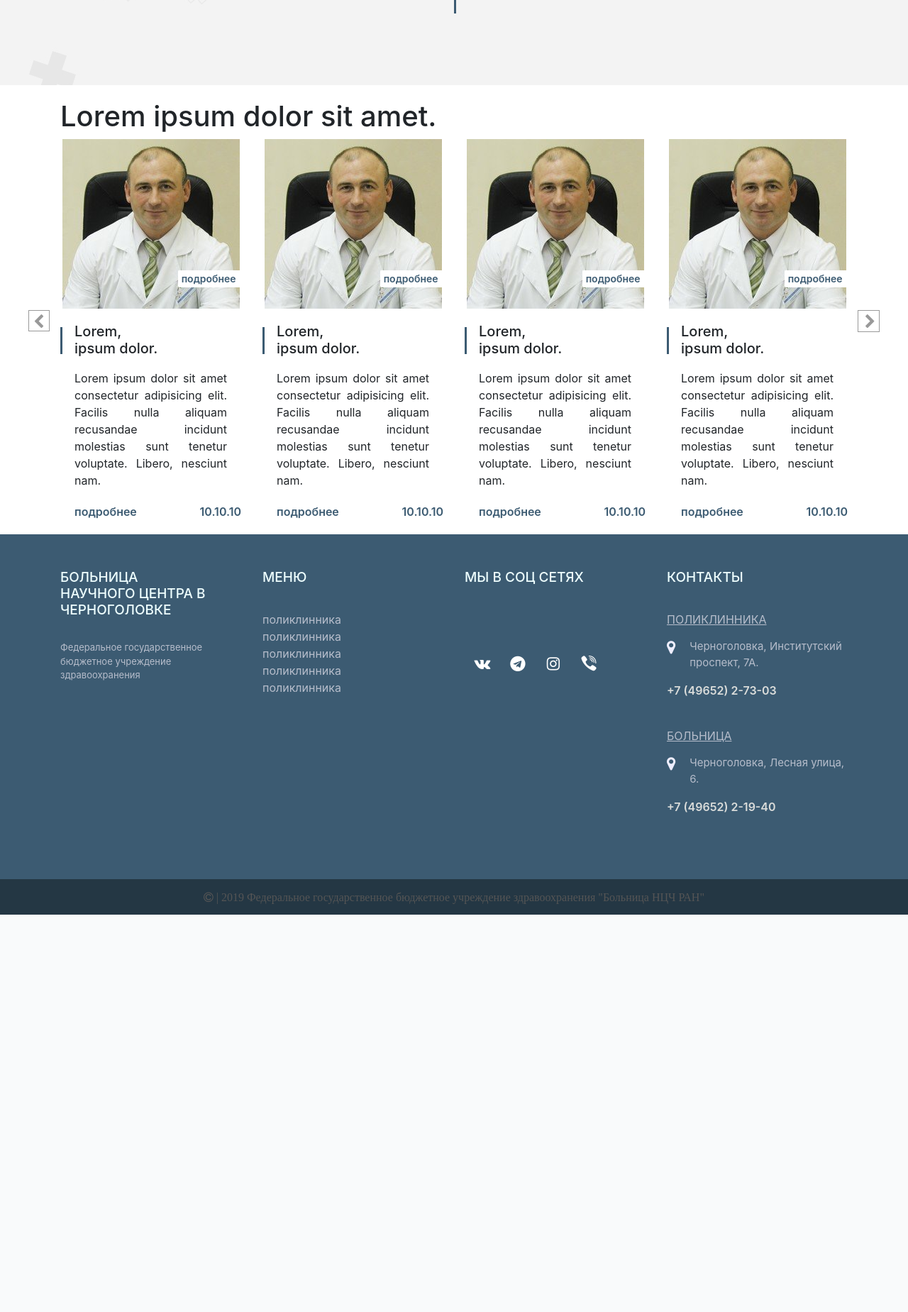
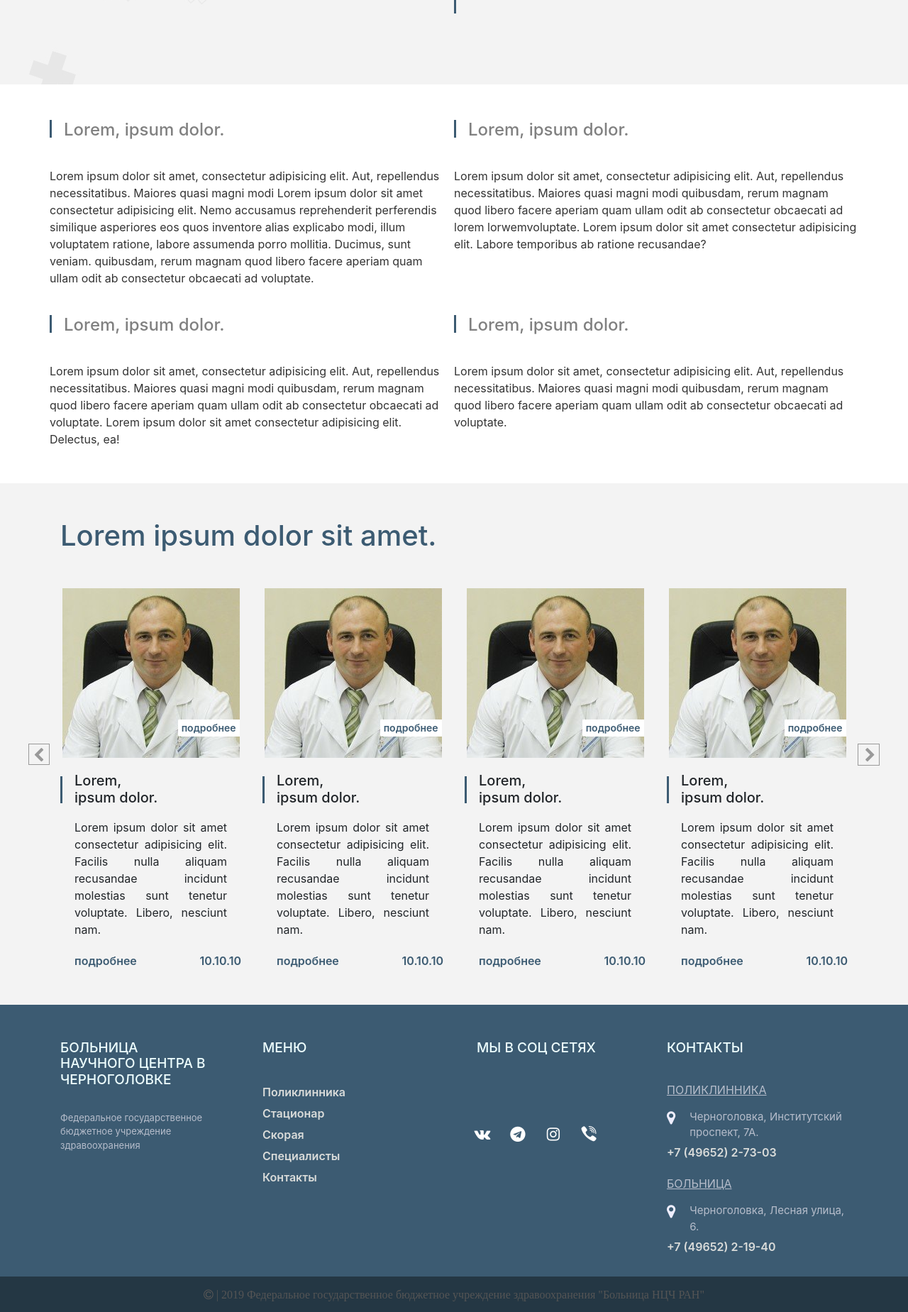
Before and after one commit to Mihailfusion/chgmed, a PHP site: page / in a window 1280 px wide. Shown: the part 1381-3230 px from the top of the page at 71% size. Before the commit the page ends 2670 px from the top, so only its background shows below. Run offline with PHP 8.4, Linux system fonts and the light colour scheme; some web fonts are replaced.

Commit message:
done main

```diff
--- a/css/style.css
+++ b/css/style.css
@@ -367,6 +367,13 @@ body {
 .nav {
   height: 52px;
   background: #3C5B72;
+  z-index: 99999;
+}
+
+.nav_active {
+  position: fixed;
+  top: 0;
+  width: 100%;
 }
 
 .nav-wrap {
@@ -425,6 +432,7 @@ body {
 .nav-submenu li {
   margin: 0;
   height: 32px;
+  z-index: 5;
 }
 
 .nav-submenu li a {
@@ -647,12 +655,16 @@ h5 {
 }
 
 .workers {
-  background-color: #fff;
-  padding: 20px 0;
+  padding: 50px 0;
 }
 
 .workers_pos {
   position: relative;
+}
+
+.workers_pos h2 {
+  margin-bottom: 50px;
+  color: #3C5B72;
 }
 
 .workers-slick_slide {
@@ -765,9 +777,17 @@ h5 {
 
 .footer {
   padding-top: 50px;
-  padding-bottom: 50px;
+  padding-bottom: 10px;
   background-color: #3C5B72;
   color: #b6bdcb;
+}
+
+.footer_menu li {
+  padding: 3px 0;
+}
+
+.footer_menu li a {
+  color: #dadcda;
 }
 
 .footer-about p {
@@ -802,11 +822,12 @@ h5 {
 
 .footer-contact_locate p {
   font-size: 15px;
+  margin-bottom: 0.3rem;
 }
 
 .footer-contact_tel {
   font-weight: bold;
-  margin-bottom: 40px;
+  margin-bottom: 20px;
 }
 
 .footer-contact_tel a {
@@ -845,6 +866,10 @@ h5 {
   display: flex;
 }
 
+.shift {
+  padding-left: 17px;
+}
+
 .copyright {
   height: 50px;
   background: #243744;
@@ -860,6 +885,36 @@ h5 {
           align-items: center;
 }
 
+.news {
+  padding: 30px 0;
+  background: #fff;
+}
+
+.news_title {
+  padding-left: 20px;
+  position: relative;
+  color: gray;
+}
+
+.news_title::before {
+  content: '';
+  width: 3px;
+  height: 25px;
+  background: #3C5B72;
+  position: absolute;
+  left: 0;
+  top: 0;
+}
+
+.news_note {
+  padding-top: 30px;
+  color: #333;
+}
+
+.news_card {
+  padding: 20px 0;
+}
+
 .temp {
   height: 800px;
   width: 100%;
--- a/index.html
+++ b/index.html
@@ -57,7 +57,8 @@
       <div class="col-xl-1 col-lg-1 col-md-1 col-sm-1 col-6 social">
         <div class="social-keep">
           <div class="social-brick"><a class="social-brick_link" href="#"><i class="fa fa-vk fa-lg"></i></a></div>
-          <div class="social-brick"><a class="social-brick_link" href="#"><i class="fa fa-instagram fa-lg"></i></a></div>
+          <div class="social-brick"><a class="social-brick_link" href="#"><i class="fa fa-instagram fa-lg"></i></a>
+          </div>
           <div class="social-brick"><a class="social-brick_link" href="#"><i class="fa fa-telegram fa-lg"></i></a></div>
           <div class="social-brick"><a class="social-brick_link" href="#"><i class="fa fa-viber fa-lg"></i>
             </a></div>
@@ -73,7 +74,7 @@
 
   <!-- ---------------- SECTION NAV --------------- -->
 
-  <div class="nav">
+  <div class="nav ">
     <ul class="container nav-wrap">
       <li class="nav-wrap_elem"> <a class="nav-wrap_a" href="#">поликлинника</a>
         <ul class="nav-submenu">
@@ -119,15 +120,9 @@
           <li> <a href="#">Участково-терапевтическая служба</a></li>
         </ul>
       </li>
-      <li class="nav-wrap_elem"> <a class="nav-wrap_a" href="#">поликлинника</a>
+      <li class="nav-wrap_elem"> <a class="nav-wrap_a" href="#">контакты</a>
         <ul class="nav-submenu">
-          <li> <a href="#">Участково-терапевтическая служба</a></li>
-          <li> <a href="#">Участково-терапевтическая служба</a></li>
-          <li> <a href="#">Участково-терапевтическая служба</a></li>
-          <li> <a href="#">Участково-терапевтическая служба</a></li>
-          <li> <a href="#">Участково-терапевтическая служба</a></li>
-          <li> <a href="#">Участково-терапевтическая служба</a></li>
-          <li> <a href="#">Участково-терапевтическая служба</a></li>
+
         </ul>
       </li>
 
@@ -249,13 +244,46 @@
   <section class="news">
     <div class="container">
       <div class="row">
-        <div class="col-xl-6">
+        <div class="col-xl-6 news_card">
+          <div class="news_title">
+            <h4>Lorem, ipsum dolor.</h4>
+          </div>
+          <div class="news_note">Lorem ipsum dolor sit amet, consectetur adipisicing elit. Aut, repellendus
+            necessitatibus. Maiores quasi magni modi Lorem ipsum dolor sit amet consectetur adipisicing elit. Nemo accusamus reprehenderit perferendis similique asperiores eos quos inventore alias explicabo modi, illum voluptatem ratione, labore assumenda porro mollitia. Ducimus, sunt veniam. quibusdam, rerum magnam quod libero facere aperiam quam ullam odit
+            ab consectetur obcaecati ad voluptate.</div>
 
         </div>
-        <div class="col-xl-6"></div>
+        <div class="col-xl-6 news_card">
+                 <div class="news_title">
+            <h4>Lorem, ipsum dolor.</h4>
+          </div>
+          <div class="news_note">Lorem ipsum dolor sit amet, consectetur adipisicing elit. Aut, repellendus
+            necessitatibus. Maiores quasi magni modi quibusdam, rerum magnam quod libero facere aperiam quam ullam odit
+            ab consectetur obcaecati ad lorem lorwemvoluptate. Lorem ipsum dolor sit amet consectetur adipisicing elit. Labore temporibus ab ratione recusandae?</div>
+        </div>
+      </div>
+      <div class="row">
+        <div class="col-xl-6 news_card">
+          <div class="news_title">
+            <h4>Lorem, ipsum dolor.</h4>
+          </div>
+          <div class="news_note">Lorem ipsum dolor sit amet, consectetur adipisicing elit. Aut, repellendus
+            necessitatibus. Maiores quasi magni modi quibusdam, rerum magnam quod libero facere aperiam quam ullam odit
+            ab consectetur obcaecati ad voluptate. Lorem ipsum dolor sit amet consectetur adipisicing elit. Delectus, ea!</div>
+
+        </div>
+        <div class="col-xl-6 news_card">
+          <div class="news_title">
+            <h4>Lorem, ipsum dolor.</h4>
+          </div>
+          <div class="news_note">Lorem ipsum dolor sit amet, consectetur adipisicing elit. Aut, repellendus
+            necessitatibus. Maiores quasi magni modi quibusdam, rerum magnam quod libero facere aperiam quam ullam odit
+            ab consectetur obcaecati ad voluptate.</div>
+        </div>
       </div>
     </div>
   </section>
+  <!--  --------------END NEWS SECTION --------------- -->
 
 
   <!--  -------------- WORKERS SECTION -------------- -->
@@ -389,10 +417,6 @@
         </div>
 
 
-
-
-
-
       </div>
       <div class="workers-slick_left"><i class="fa fa-chevron-left fa-lg" aria-hidden="true"></i></div>
       <div class="workers-slick_right"><i class="fa fa-chevron-right fa-lg" aria-hidden="true"></i></div>
@@ -415,22 +439,23 @@
         <div class="col-xl-3">
           <h4 class="footer-title">меню</h4>
 
-          <ul>
-            <li>поликлинника</li>
-            <li>поликлинника</li>
-            <li>поликлинника</li>
-            <li>поликлинника</li>
-            <li>поликлинника</li>
+          <ul class="footer_menu">
+            <li><a href="#">Поликлинника</a> </li>
+            <li><a href="#">Стационар</a> </li>
+            <li><a href="#">Скорая</a> </li>
+            <li><a href="#">Специалисты</a> </li>
+            <li><a href="#">Контакты</a> </li>
+
           </ul>
         </div>
         <div class="col-xl-3">
-          <h4 class="footer-title">мы в соц сетях</h4>
+          <h4 class="footer-title shift ">мы в соц сетях</h4>
           <div class="soc_wrap">
-          <a class="soc" href="#"><i class="fa fa-vk fa-lg"></i></a>
-          <a class="soc" href="#"><i class="fa fa-telegram fa-lg"></i></a>
-          <a class="soc" href="#"><i class="fa fa-instagram fa-lg"></i></a>
-          <a class="soc" href="#"><i class="fa fa-viber fa-lg"></i></a>
-        </div>
+            <a class="soc" href="#"><i class="fa fa-vk fa-lg"></i></a>
+            <a class="soc" href="#"><i class="fa fa-telegram fa-lg"></i></a>
+            <a class="soc" href="#"><i class="fa fa-instagram fa-lg"></i></a>
+            <a class="soc" href="#"><i class="fa fa-viber fa-lg"></i></a>
+          </div>
 
         </div>
 
@@ -482,6 +507,27 @@
 
   <script src="https://code.jquery.com/jquery-2.2.0.min.js" type="text/javascript"></script>
   <script src="./slick/slick.min.js"></script>
+
+<!-- меню  -->
+
+
+<script>
+  $(function () {
+    $(window).scroll(function () {
+      if ($(this).scrollTop() >= 158) {
+        $('div.nav').addClass('nav_active');
+      }
+      else {
+        $('div.nav').removeClass('nav_active');
+      }
+    });
+  });
+</script>
+
+
+
+
+  <!-- слайдер -->
 
   <script type="text/javascript">
     $(document).ready(function () {
--- a/sass/_footer.sass
+++ b/sass/_footer.sass
@@ -1,9 +1,14 @@
 .footer
   padding-top: 50px
-  padding-bottom: 50px
+  padding-bottom: 10px
   background-color: $main-color
   color: #b6bdcb
   // text-transform: uppercase
+  &_menu
+    li
+      padding: 3px 0
+      a
+        color: #dadcda
 
   &-about
     p
@@ -27,9 +32,10 @@
         color: #eef
       p
         font-size: 15px
+        margin-bottom: 0.3rem
     &_tel
       font-weight: bold
-      margin-bottom: 40px
+      margin-bottom: 20px
       a
         color: #dadcda
         &:hover
@@ -55,6 +61,9 @@
   &_wrap
     display: flex
 
+.shift
+  padding-left: 17px
+
 
 
 .copyright
--- a/sass/_nav.sass
+++ b/sass/_nav.sass
@@ -2,6 +2,12 @@
   // border: 1px solid red
   height: 52px
   background: $main-color
+  z-index: 99999
+  &_active
+    position: fixed
+    top: 0
+    width: 100%
+
 
   &-wrap
     display: flex
@@ -41,6 +47,7 @@
     li
       margin: 0
       height: 32px
+      z-index: 5
       a
         font-size: 15px
         text-transform: none
--- a/sass/_news.sass
+++ b/sass/_news.sass
@@ -0,0 +1,20 @@
+.news
+  padding: 30px 0
+  background: #fff
+  &_title
+    padding-left: 20px
+    position: relative
+    color: $gray
+    &::before
+      content: ''
+      width: 3px
+      height: 25px
+      background: $main-color
+      position: absolute
+      left: 0
+      top: 0
+  &_note
+    padding-top: 30px
+    color: #333
+  &_card
+    padding: 20px 0
--- a/sass/_workers.sass
+++ b/sass/_workers.sass
@@ -1,8 +1,11 @@
 .workers
-  background-color: #fff
-  padding: 20px 0
+  // background-color: #fff
+  padding: 50px 0
   &_pos
     position: relative
+    h2
+      margin-bottom: 50px
+      color: $main-color
   &-slick
     &_slide
       // border: 1px solid #000
--- a/sass/style.sass
+++ b/sass/style.sass
@@ -8,6 +8,8 @@
 @font-face
   font-family: Muller
   src: url(../fonts/muller.woff2)
+
+
 
 
 @import 'variables'
```
